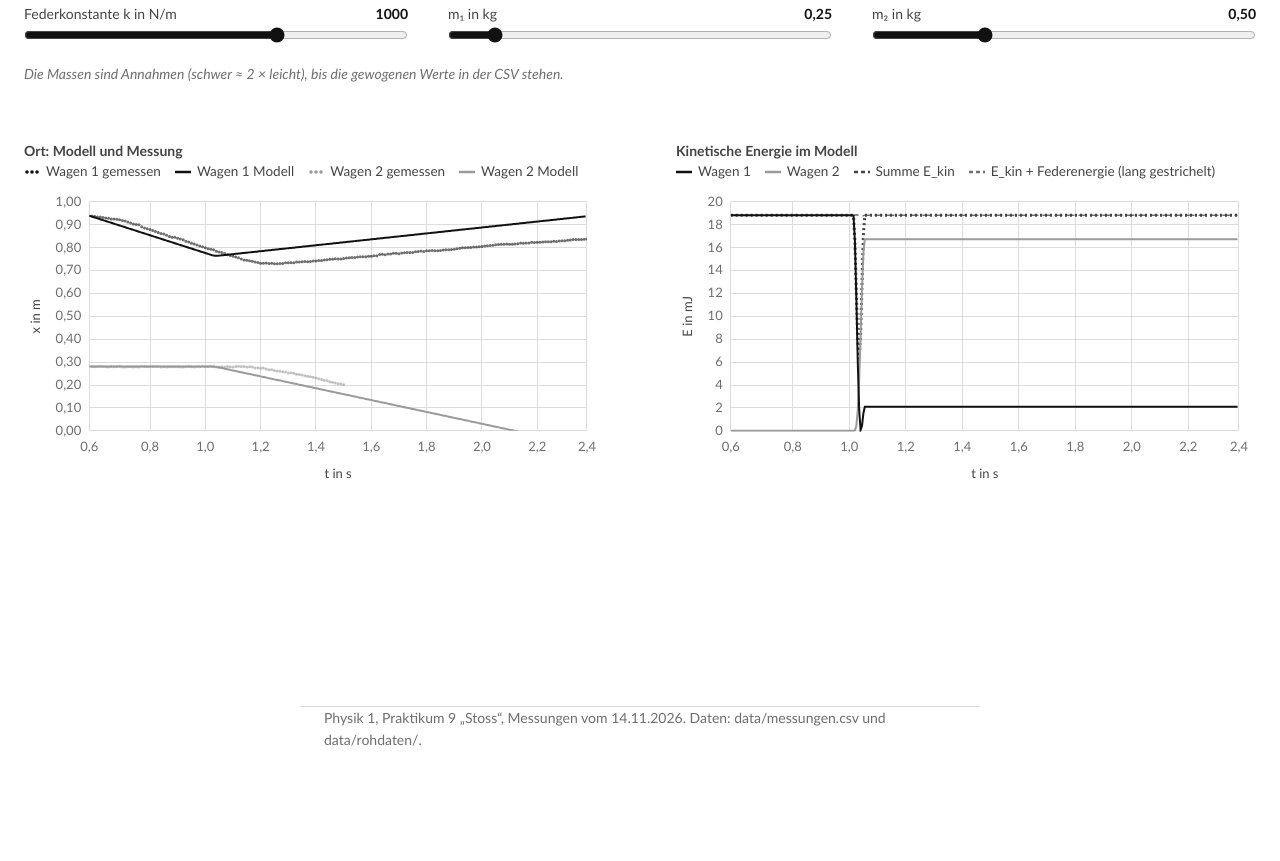
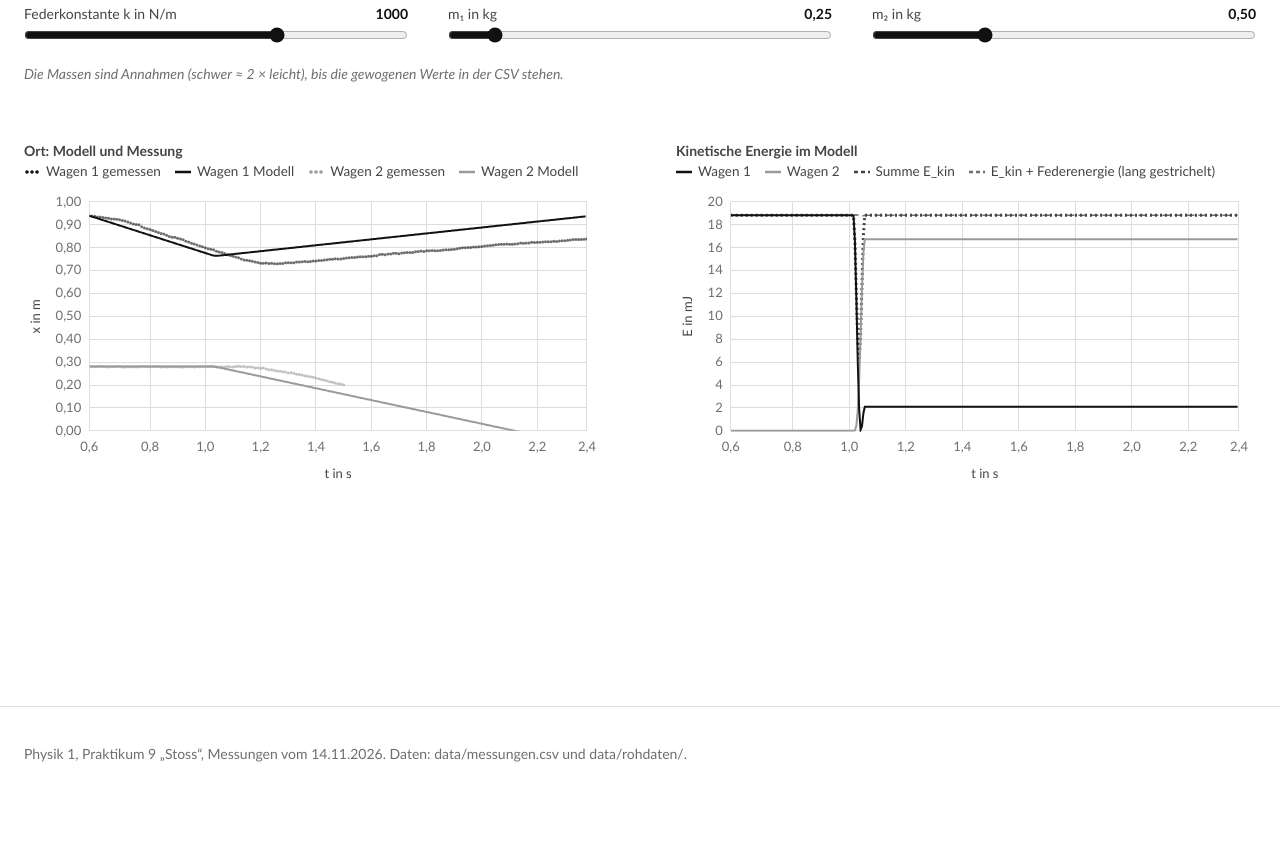
Before and after one commit to christiandavidfrey/physik-stoesse, a plain HTML site: page index.html in a window 1280 px wide. Shown: the part 6916-7777 px from the top of the page. Before the commit the page ends 7667 px from the top, so only its background shows below. Drawn offline with Linux system fonts and the light colour scheme.

Commit message:
Fusszeile wieder über die ganze Breite
Co-Authored-By: Claude Opus 5.5 <noreply@anthropic.com>
Claude-Session: https://claude.ai/code/session_01Nz1Qathzn7eRxc1SmL5PtH

```diff
--- a/index.html
+++ b/index.html
@@ -150,7 +150,8 @@ td .swatch{margin-right:6px}
 .note{font-size:14px;color:var(--muted);margin:14px 0 0;line-height:1.5}
 .run{font:400 14px Calibri, Carlito, "Segoe UI", sans-serif;color:var(--ink);background:transparent;border:1px solid var(--rule);border-radius:5px;padding:4px 9px;cursor:pointer}
 .run[aria-pressed="true"]{background:var(--ink);color:var(--raised);border-color:var(--ink)}
-footer{color:var(--muted);font-size:14px;padding-top:36px;padding-bottom:96px;margin-top:220px;border-top:1px solid var(--rule)}
+footer{width:100%;color:var(--muted);font-size:14px;padding:36px 0 96px;margin-top:220px;border-top:1px solid var(--rule)}
+.foot-in{max-width:1280px;margin:0 auto;padding:0 24px}
 </style>
 </head>
 <body>
@@ -287,7 +288,7 @@ footer{color:var(--muted);font-size:14px;padding-top:36px;padding-bottom:96px;ma
 </section>
 
 </main>
-<footer class="col">Physik 1, Praktikum 9 „Stoss“, Messungen vom 14.11.2026. Daten: data/messungen.csv und data/rohdaten/.</footer>
+<footer><div class="foot-in">Physik 1, Praktikum 9 „Stoss“, Messungen vom 14.11.2026. Daten: data/messungen.csv und data/rohdaten/.</div></footer>
 
 <script src="lib/katex/katex.min.js"></script>
 <script src="lib/chart.umd.min.js"></script>
```
